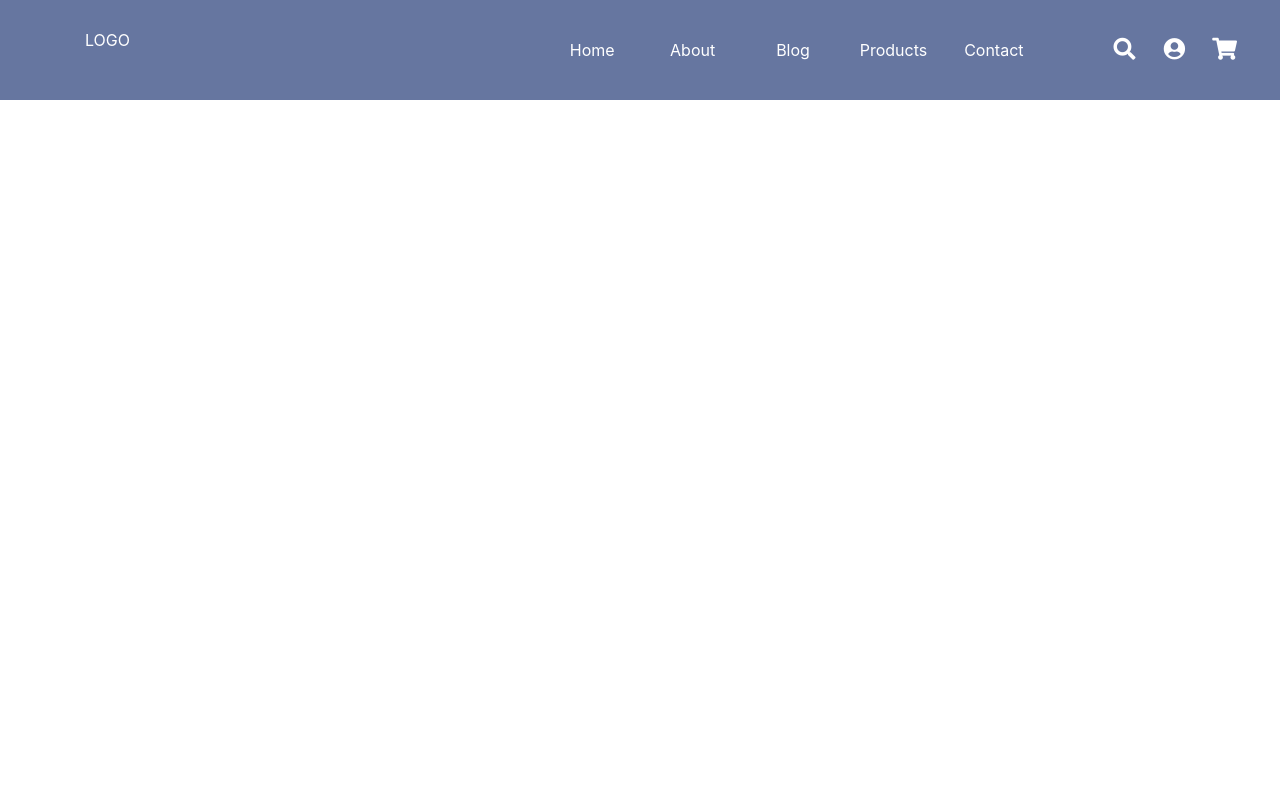
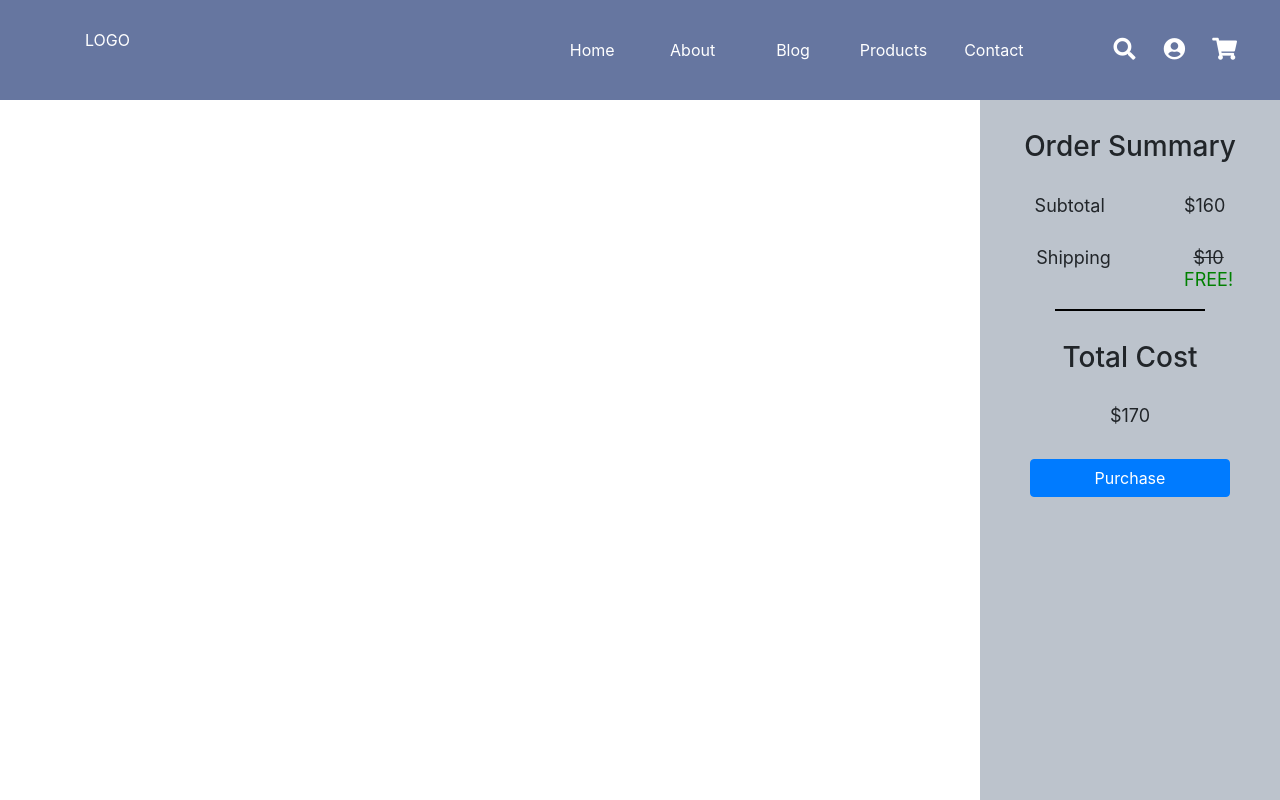
Before and after one commit to yamoonz/istanbul-capstone-ecommerce, a React (Create React App) app: page /shoppingcart in a window 1280 px wide. Built offline with nearby package versions, Linux system fonts and the light colour scheme.

Commit message:
Make: payment summary sidebar

```diff
--- a/src/components/shoppingCart/Cart.jsx
+++ b/src/components/shoppingCart/Cart.jsx
@@ -1,7 +1,8 @@
 import React from "react";
+import PaymentSum from "./paymentbar/PaymentSum";
 
 const Cart = () => {
-  return <div></div>;
+  return <><PaymentSum /></>;
 };
 
 export default Cart;
--- /dev/null
+++ b/src/components/shoppingCart/paymentbar/PaymentSum.jsx
@@ -0,0 +1,55 @@
+import React, { useState, useEffect } from "react";
+import Container from "react-bootstrap/Container";
+import Col from "react-bootstrap/Col";
+import Row from "react-bootstrap/Row";
+import Button from "react-bootstrap/Button";
+import "./PaymentSum.scss";
+
+// TODO(emrerdem1): To get these datas from Redux.
+const SHIPPING_COST = 10;
+const AMOUNT_TO_FREE_SHIPPING = 150;
+const TEMPORARY_SUBTOTAL = 160;
+
+const PaymentSum = () => {
+  const [shippingCost, setShippingCost] = useState(SHIPPING_COST);
+  const [isShippingFree, setIsShippingFree] = useState(false);
+  const [subTotal, setSubTotal] = useState(TEMPORARY_SUBTOTAL);
+  const [totalCost, setTotalCost] = useState(null);
+
+  useEffect(() => {
+    subTotal >= AMOUNT_TO_FREE_SHIPPING && setIsShippingFree(true);
+    if (isShippingFree) {
+      setTotalCost(subTotal);
+      return;
+    } else {
+      setTotalCost(shippingCost + subTotal);
+    }
+  }, [subTotal]);
+
+  return (
+    <Container className="paymentInfoBar">
+      <Row className="orderSummary">
+        <h3 className="orderTitle">Order Summary</h3>
+        <Col className="subTotal">
+          <span>Subtotal</span>
+          <span className="subNumber">${subTotal}</span>
+        </Col>
+        <Col className="shipping">
+          <span>Shipping</span>
+          <span className={`${isShippingFree && "shippingFree"}`}>
+            ${shippingCost}
+          </span>
+        </Col>
+      </Row>
+      <Row className="totalCost">
+        <h3 className="totalTitle">Total Cost</h3>
+        <Col>
+          <span className="totalNumber">${totalCost}</span>
+        </Col>
+        <Button className="purchaseButton">Purchase</Button>
+      </Row>
+    </Container>
+  );
+};
+
+export default PaymentSum;
--- /dev/null
+++ b/src/components/shoppingCart/paymentbar/PaymentSum.scss
@@ -0,0 +1,77 @@
+* {
+  margin: 0;
+  padding: 0;
+  box-sizing: border-box;
+}
+
+.paymentInfoBar {
+  max-width: 300px !important;
+  height: 100vh;
+  position: fixed;
+  right: 0;
+  background-color: rgba(128, 141, 158, 0.527);
+  font-size: 18px;
+
+  .orderSummary {
+    flex-direction: column;
+    text-align: center;
+    position: relative;
+    margin-bottom: 40px;
+
+    .subTotal,
+    .shipping {
+      display: flex;
+      justify-content: space-around;
+    }
+
+    .shipping {
+      padding-top: 25px;
+
+      .shippingFree {
+        position: relative;
+        text-decoration: line-through;
+
+        &::after {
+          content: "FREE!";
+          position: absolute;
+          bottom: -22px;
+          left: 50%;
+          transform: translateX(-50%);
+          color: green;
+        }
+      }
+    }
+
+    .orderTitle {
+      padding-top: 30px;
+      padding-bottom: 20px;
+    }
+
+    &::after {
+      content: "";
+      position: absolute;
+      bottom: -40px;
+      border: 1px solid black;
+      width: 50%;
+      left: 50%;
+      transform: translateX(-50%);
+    }
+  }
+
+  .totalCost {
+    //padding-top: 30px;
+    flex-direction: column;
+    text-align: center;
+    align-items: center;
+
+    .purchaseButton {
+      width: 200px;
+      margin-top: 30px;
+    }
+
+    .totalTitle {
+      padding-top: 30px;
+      padding-bottom: 20px;
+    }
+  }
+}
```
